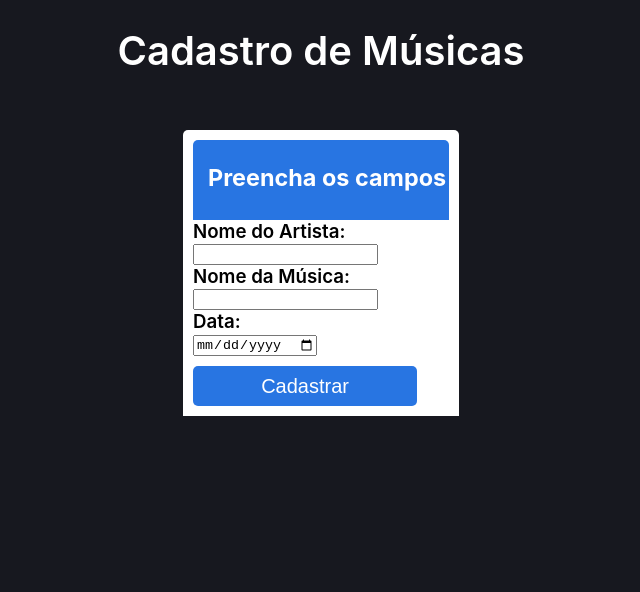
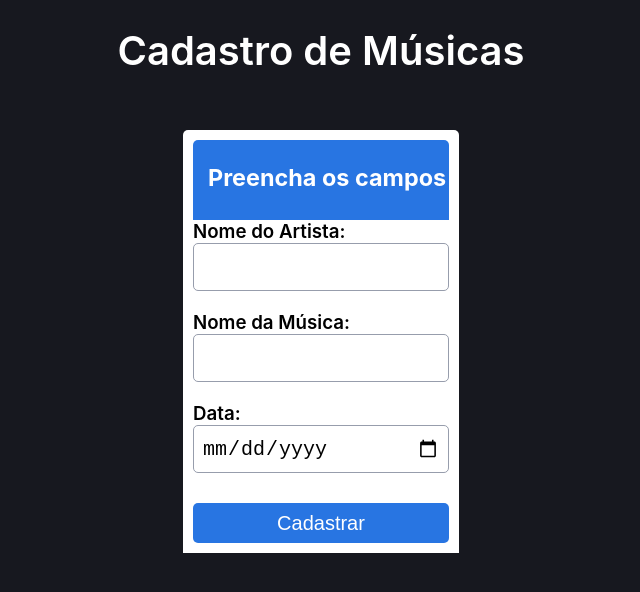
Before and after one commit to edilsontorres/musicaReact, a React (Create React App) app: page / in a window 1280 px wide. Shown: the top 592 px of the page, without its empty margins (319-959 px from the left). Built offline with nearby package versions, Linux system fonts and the light colour scheme.

Commit message:
Alterando tags

```diff
--- a/src/Components/Formulario/Form.tsx
+++ b/src/Components/Formulario/Form.tsx
@@ -24,6 +24,7 @@ const Form = (props:any) => {
                 <C.FormContainer>
                     <C.Title><h3>Preencha os campos</h3></C.Title>
                     <C.Form>
+                        <C.formulario>
                             <form>
                                 <h3>Nome do Artista:</h3>
                                 <input type="text" name="nomeArtista" autoComplete="off"
@@ -41,6 +42,7 @@ const Form = (props:any) => {
                                     Cadastrar
                                 </C.Botao>
                             </form>
+                        </C.formulario>
                     </C.Form>
                 </C.FormContainer>
             </C.Container>
```
Lines whose indentation alone changed are shown as unchanged.
